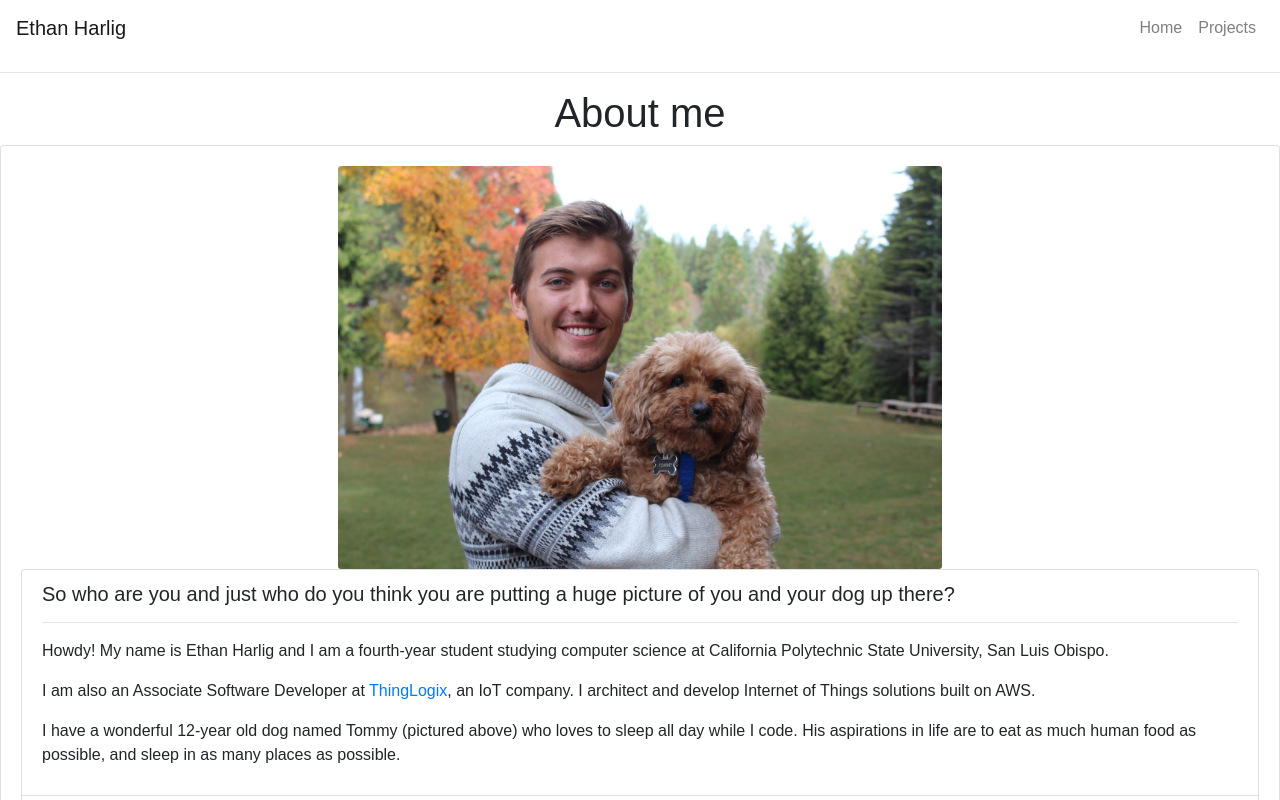
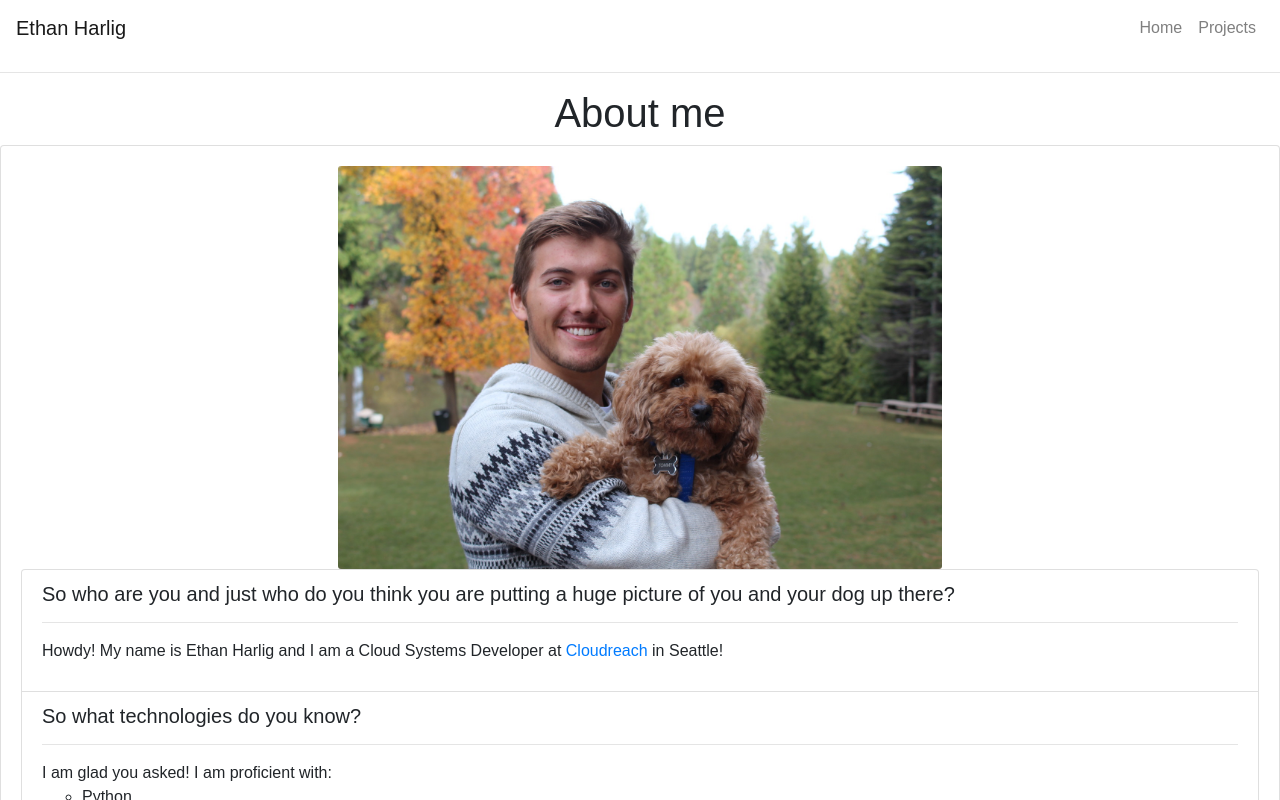
Before and after one commit to ethanharlig/Website, a React (Create React App) app: page / in a window 1280 px wide. Shown: the top 800 px of the page. Built offline with nearby package versions, Linux system fonts and the light colour scheme; a web font is replaced by a local one.

Commit message:
Updated home

```diff
--- a/src/home/home.js
+++ b/src/home/home.js
@@ -31,26 +31,8 @@ const Home = props => {
               </ListGroupItemHeading>
               <hr />
               <ListGroupItemText>
-                Howdy! My name is Ethan Harlig and I am a fourth-year student
-                studying computer science at California Polytechnic State
-                University, San Luis Obispo.
-              </ListGroupItemText>
-              <ListGroupItemText>
-                I am also an Associate Software Developer at{" "}
-                <a
-                  href="http://www.thinglogix.com"
-                  target="_blank"
-                  rel="noopener noreferrer"
-                >
-                  ThingLogix
-                </a>, an IoT company. I architect and develop Internet of Things
-                solutions built on AWS.
-              </ListGroupItemText>
-              <ListGroupItemText>
-                I have a wonderful 12-year old dog named Tommy (pictured above)
-                who loves to sleep all day while I code. His aspirations in life
-                are to eat as much human food as possible, and sleep in as many
-                places as possible.
+                Howdy! My name is Ethan Harlig and I am a Cloud Systems Developer
+                at <a href="https://www.cloudreach.com" target="_blank" rel="noopener noreferrer" >Cloudreach</a> in Seattle!
               </ListGroupItemText>
             </ListGroupItem>
             <ListGroupItem>
@@ -84,9 +66,9 @@ const Home = props => {
                   <li>Lambda</li>
                   <li>API Gateway</li>
                   <li>DynamoDB</li>
-                  <li>IoT</li>
                   <li>S3</li>
                   <li>Kinesis</li>
+                  <li>IoT</li>
                   <li>And more!</li>
                 </ul>
               </ListGroupItemText>
```
